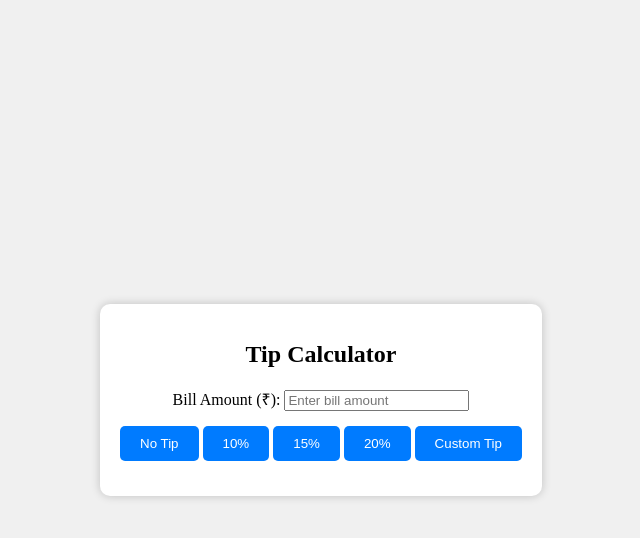
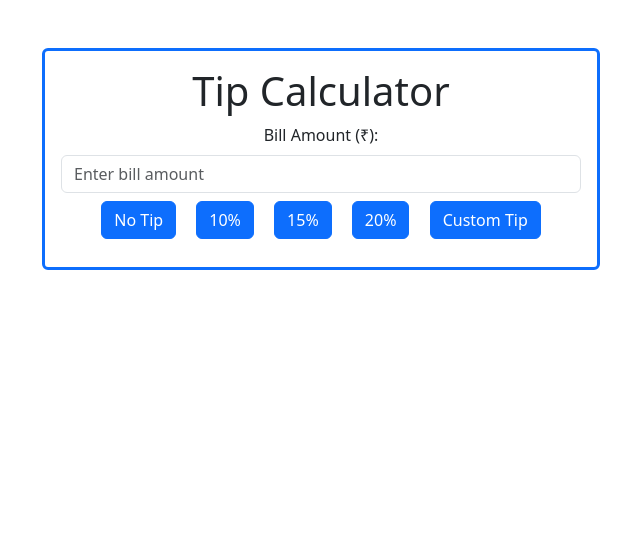
Before and after one commit to Prabakaran-MS/Tip-Calculator, a website: page index.html in a window 1280 px wide. Shown: the whole page, without its empty margins (319-959 px from the left). Drawn offline with nearby package versions, Linux system fonts and the light colour scheme.

Commit message:
By using Bootstrap the UI part is designed

```diff
--- a/index.html
+++ b/index.html
@@ -4,30 +4,33 @@
 <head>
     <meta charset="UTF-8">
     <meta name="viewport" content="width=device-width, initial-scale=1.0">
-    <link rel="stylesheet" href="style.css">
+    <!-- <link rel="stylesheet" href="style.css"> -->
     <title>Tip Calculator</title>
     <link rel="icon" href="./icon.webp">
+    <link rel="stylesheet" href="./node_modules/bootstrap/dist/css/bootstrap.min.css">
 </head>
 
 <body>
-    <div class="container">
-        <h1>Tip Calculator</h1>
-        <div class="input-container">
-            <label for="billAmount">Bill Amount (₹):</label>
-            <input type="number" id="billAmount" min="0" placeholder="Enter bill amount">
+    <div class="container d-flex justify-content-center ">
+        <div class="border border-3 border-primary rounded text-center p-3 w-50 mt-5">
+            <h1>Tip Calculator</h1>
+            <div>
+                <label class="form-label" for="billAmount">Bill Amount (₹):</label>
+                <input type="number" class="form-control" id="billAmount" min="0" placeholder="Enter bill amount">
+            </div>
+            <div>
+                <button class="btn btn-primary m-2" onclick="tipPercent(0)">No Tip</button>
+                <button class="btn btn-primary m-2" onclick="tipPercent(10)">10%</button>
+                <button class="btn btn-primary m-2" onclick="tipPercent(15)">15%</button>
+                <button class="btn btn-primary m-2" onclick="tipPercent(20)">20%</button>
+                <button class="btn btn-primary m-2" onclick="customPercent()">Custom Tip</button>
+            </div>
+            <div id="customTip" style="display: none;">
+                <label class="form-label" for="tipPercentage">Enter Tip Percentage (%):</label>
+                <input class="form-control" type="number" id="tipPercentage" min="0" placeholder="Enter tip percentage" onchange="customPercent()">
+            </div>
+            <div id="result" class="mt-1 text-center"></div>
         </div>
-        <div class="input-container">
-            <button onclick="tipPercent(0)">No Tip</button>
-            <button onclick="tipPercent(10)">10%</button>
-            <button onclick="tipPercent(15)">15%</button>
-            <button onclick="tipPercent(20)">20%</button>
-            <button onclick="customPercent()">Custom Tip</button>
-        </div>
-        <div class="input-container" id="customTip" style="display: none;">
-            <label for="tipPercentage">Enter Tip Percentage (%):</label>
-            <input type="number" id="tipPercentage" min="0" placeholder="Enter tip percentage" onchange="customPercent()">
-        </div>
-        <div id="result"></div>
     </div>
     <script src="./script.js"></script>
 </body>
--- /dev/null
+++ b/package.json
@@ -0,0 +1,5 @@
+{
+  "dependencies": {
+    "bootstrap": "^5.3.2"
+  }
+}
```
Also changed, not shown: README.md, image.png (added), 1 other file.
